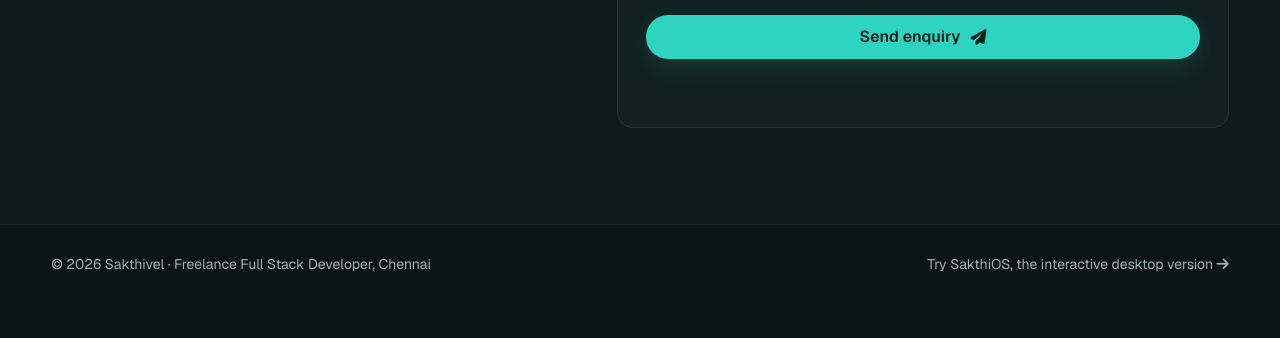
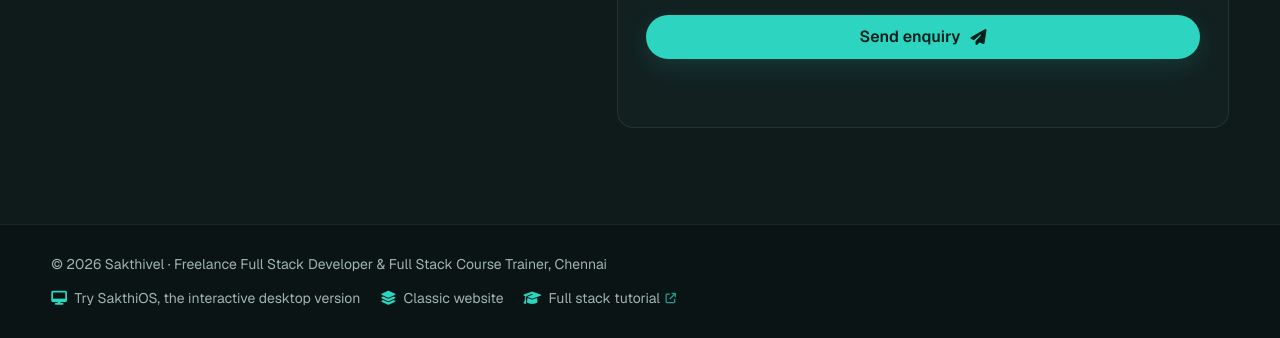
Before and after one commit to sakthivelonestar/portfolio, a plain HTML site: page index.html in a window 1280 px wide. Shown: the part 7515-7853 px from the top of the page. Before the commit the page ends 7818 px from the top, so only its background shows below. Drawn offline with nearby package versions, Linux system fonts and the light colour scheme.

Commit message:
course trianer

```diff
--- a/assets/css/site.css
+++ b/assets/css/site.css
@@ -595,6 +595,9 @@ ul, ol { margin: 0; padding: 0; list-style: none; }
 .footer-inner { display: flex; flex-wrap: wrap; justify-content: space-between; gap: 12px; }
 .site-footer a { text-decoration: none; color: var(--muted); }
 .site-footer a:hover { color: var(--accent); }
+.footer-links { display: flex; flex-wrap: wrap; gap: 6px 20px; margin: 0; padding: 0; list-style: none; }
+.footer-links i { color: var(--accent); margin-right: 4px; }
+.footer-links .fa-xs { margin: 0 0 0 2px; opacity: 0.7; }
 
 /* ---------- Scroll progress & back to top ---------- */
 .scroll-progress {
--- a/index.html
+++ b/index.html
@@ -675,8 +675,12 @@
 
   <footer class="site-footer">
     <div class="container footer-inner">
-      <p>© <span id="year">2026</span> Sakthivel · Freelance Full Stack Developer, Chennai</p>
-      <p><a href="os.html">Try SakthiOS, the interactive desktop version <i class="fas fa-arrow-right" aria-hidden="true"></i></a></p>
+      <p>© <span id="year">2026</span> Sakthivel · Freelance Full Stack Developer &amp; Full Stack Course Trainer, Chennai</p>
+      <ul class="footer-links" aria-label="My other websites">
+        <li><a href="os.html"><i class="fas fa-desktop" aria-hidden="true"></i> Try SakthiOS, the interactive desktop version</a></li>
+        <li><a href="classic.html"><i class="fas fa-layer-group" aria-hidden="true"></i> Classic website</a></li>
+        <li><a href="https://teal-twilight-9546d8.netlify.app/sql/data-types" target="_blank" rel="noopener"><i class="fas fa-graduation-cap" aria-hidden="true"></i> Full stack tutorial <i class="fas fa-arrow-up-right-from-square fa-xs" aria-hidden="true"></i></a></li>
+      </ul>
     </div>
   </footer>
 
```
